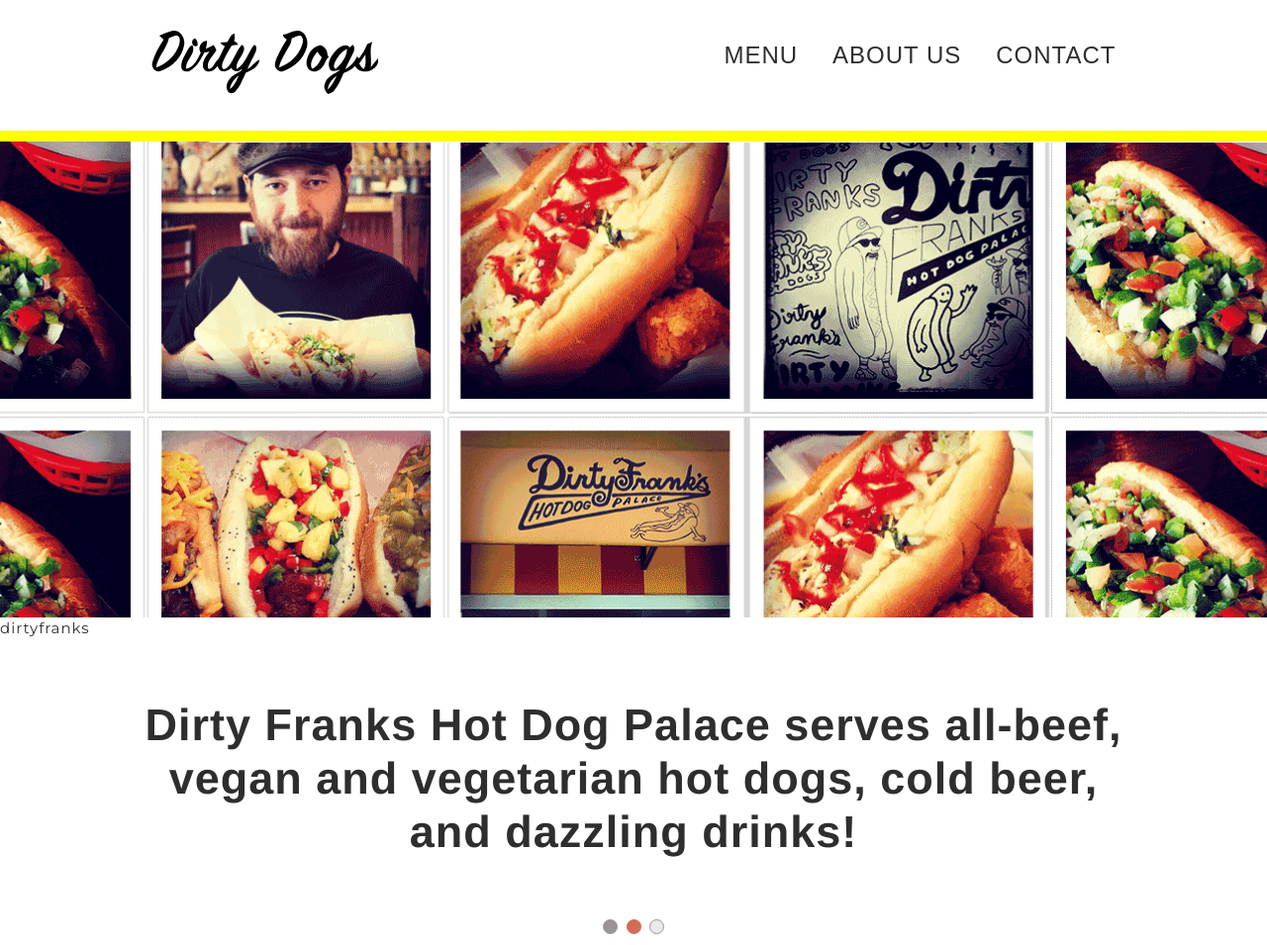
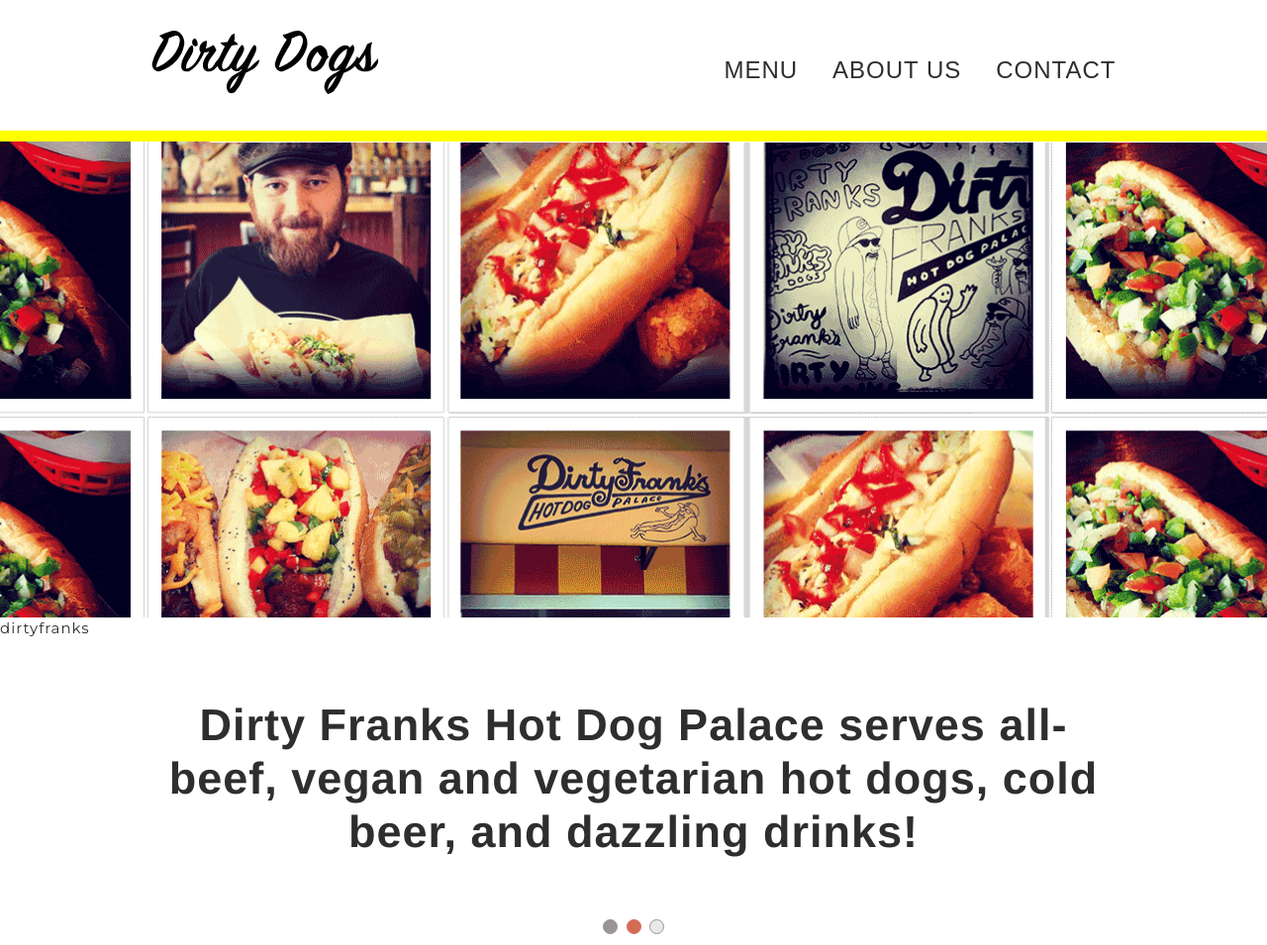
Before and after one commit to mavame/hotdog, a website: page index.html in a window 1280 px wide. Shown: the top 955 px of the page at 99% size. Drawn offline with Linux system fonts and the light colour scheme; some icons are missing; a web font is replaced by a local one.

Commit message:
fixes some more spacing

```diff
--- a/index.html
+++ b/index.html
@@ -36,12 +36,14 @@
 				</div>
 			</div>
 			<div class="row middle-about">
+				<div class="small-12 columns">
 					<p class="middle-about--text">Dirty Franks Hot Dog Palace serves all-beef, vegan and vegetarian hot dogs, cold  beer, and dazzling drinks!</p>
 					<ul class="dots">
 						<li></li>
 						<li></li>
 						<li></li>
 					</ul>
+				</div>
 			</div>
 			<div class="row middle-grid">
 				<div class="small-12 medium-4 columns">
--- a/sass/_custom.scss
+++ b/sass/_custom.scss
@@ -38,7 +38,7 @@
 }
 
 .site-header__nav {
-	padding-top: 1rem;
+	padding-top: 2rem;
 	text-align: center;
 	@include break($medium) {
 		text-align: right;
@@ -69,12 +69,16 @@
 
 .middle-about {
 	p {
-		font-size: 3rem;
 		line-height: 1.2em;
 		text-align: center;
 		font-family: $reset-font;
 		font-weight: bold;
-		margin: 4rem 0;
+		font-size: 2rem;
+		margin: 2rem 0;
+		@include break($medium) {
+			font-size: 3rem;
+			margin: 4rem 0;
+		}
 	}
 	.dots {
 		text-align: center;
```
Also changed, not shown: css/style.css. Lines whose indentation alone changed are shown as unchanged.
